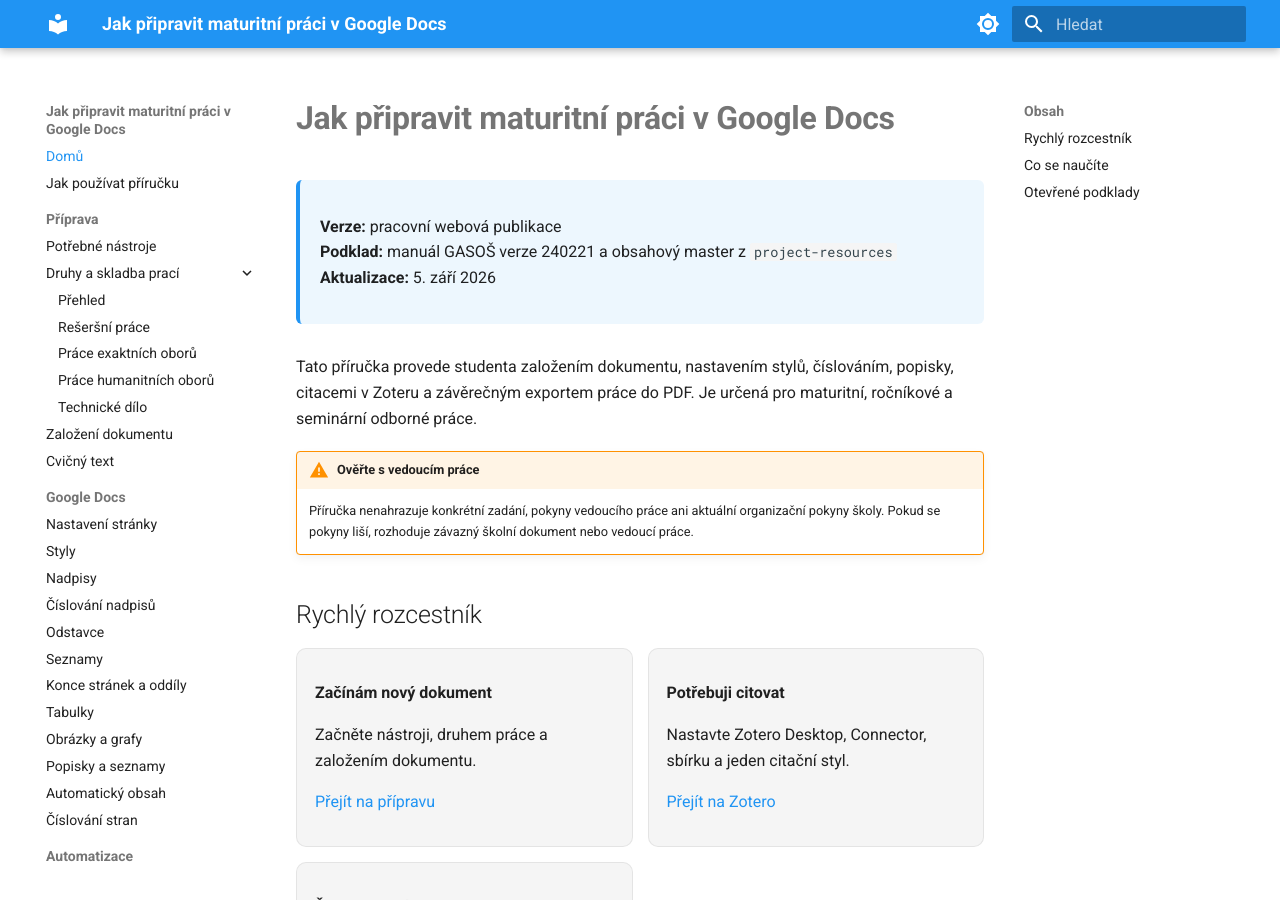
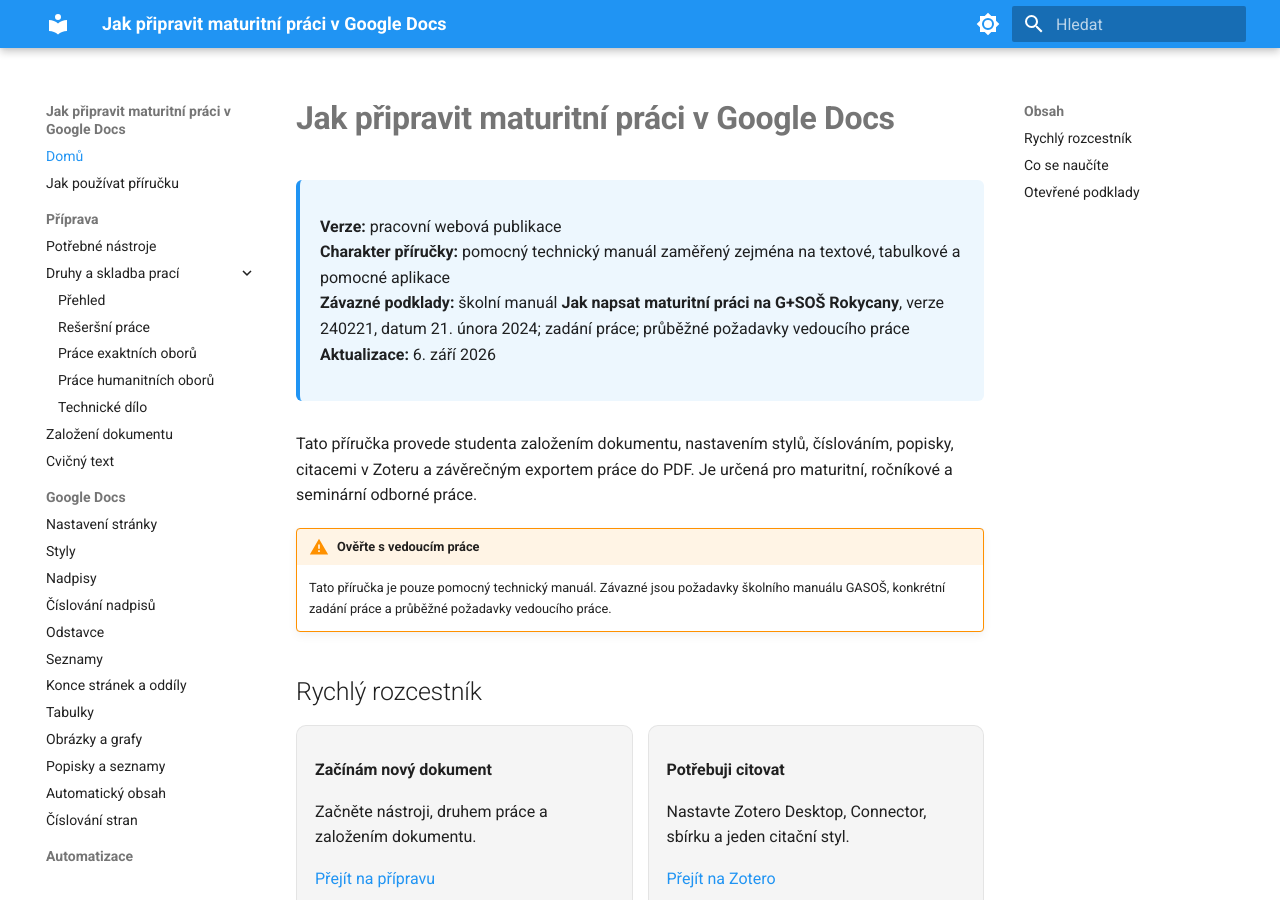
Before and after one commit to faitjaroslav-byte/maturitni_prace, an MkDocs documentation site: the page built from docs/index.md, in a window 1280 px wide and 900 px high. Built offline with MkDocs 1.6.1 and Material for MkDocs 9.7.7, drawn with Linux system fonts in a browser that asks for light colours.

```diff
--- a/docs/index.md
+++ b/docs/index.md
@@ -2,14 +2,15 @@
 
 <div class="lesson-meta" markdown>
 **Verze:** pracovní webová publikace
-**Podklad:** manuál GASOŠ verze 240221 a obsahový master z `project-resources`
-**Aktualizace:** 5. září 2026
+**Charakter příručky:** pomocný technický manuál zaměřený zejména na textové, tabulkové a pomocné aplikace
+**Závazné podklady:** školní manuál **Jak napsat maturitní práci na G+SOŠ Rokycany**, verze 240221, datum 21. února 2024; zadání práce; průběžné požadavky vedoucího práce
+**Aktualizace:** 6. září 2026
 </div>
 
 Tato příručka provede studenta založením dokumentu, nastavením stylů, číslováním, popisky, citacemi v Zoteru a závěrečným exportem práce do PDF. Je určená pro maturitní, ročníkové a seminární odborné práce.
 
 !!! warning "Ověřte s vedoucím práce"
-    Příručka nenahrazuje konkrétní zadání, pokyny vedoucího práce ani aktuální organizační pokyny školy. Pokud se pokyny liší, rozhoduje závazný školní dokument nebo vedoucí práce.
+    Tato příručka je pouze pomocný technický manuál. Závazné jsou požadavky školního manuálu GASOŠ, konkrétní zadání práce a průběžné požadavky vedoucího práce.
 
 ## Rychlý rozcestník
 
```
Also changed, not shown: docs/priprava/prace-exaktnich-oboru.md (+3 -1 lines), docs/priprava/prace-humanitnich-oboru.md (+2 -2 lines), docs/priprava/resersni-prace.md (+3 -1 lines), docs/priprava/technicke-dilo.md (+3 -1 lines).
